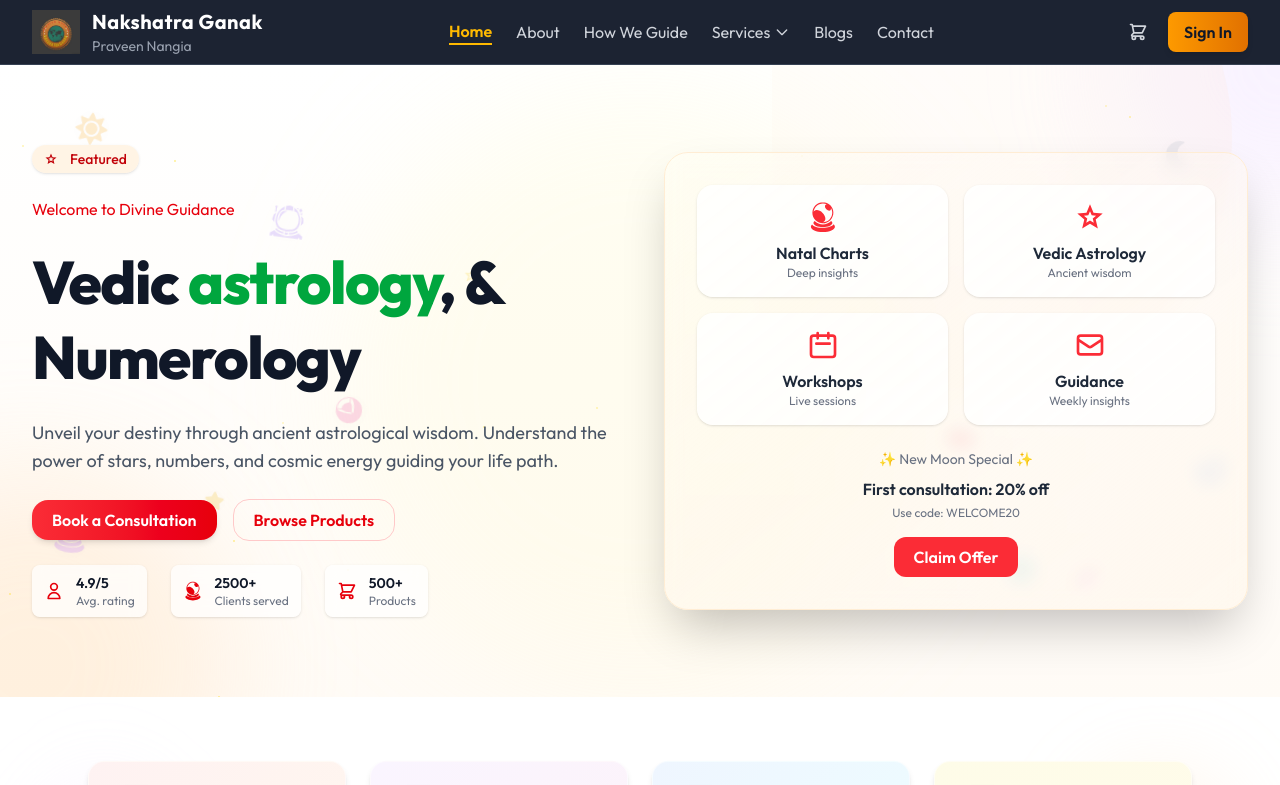
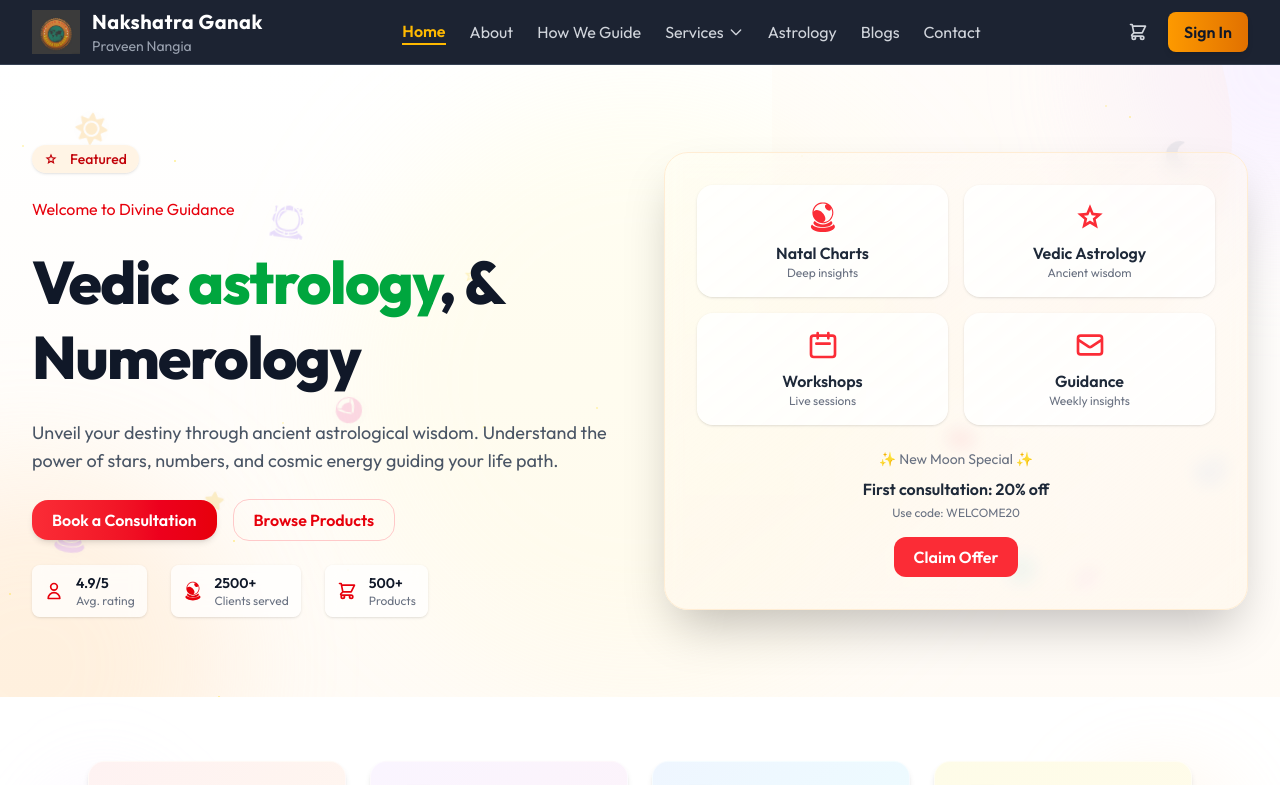
Before and after one commit to rajat804/astarology-frontend, a React (Vite) app: page / in a window 1280 px wide. Shown: the top 785 px of the page. Built offline with nearby package versions, Linux system fonts and the light colour scheme; a web font is replaced by a local one.

Commit message:
navbar update

```diff
--- a/src/components/Navbar.jsx
+++ b/src/components/Navbar.jsx
@@ -86,7 +86,7 @@ const Navbar = () => {
     { name: "About", path: "/about" },
     { name: "How We Guide", path: "/how-we-guide" },
     { name: "Services", path: "/services", hasDropdown: true },
-    // { name: "Courses", path: "/courses" },
+    { name: "Astrology", path: "/astrology" },
     { name: "Blogs", path: "/blogs" },
     { name: "Contact", path: "/contact" },
   ];
```
